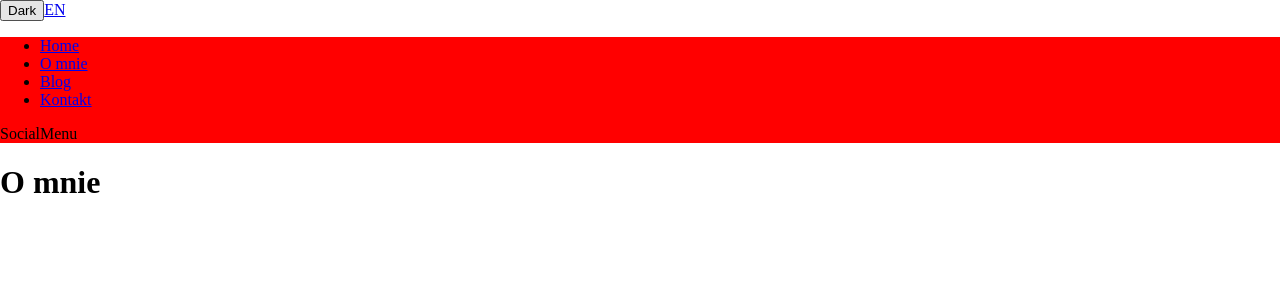
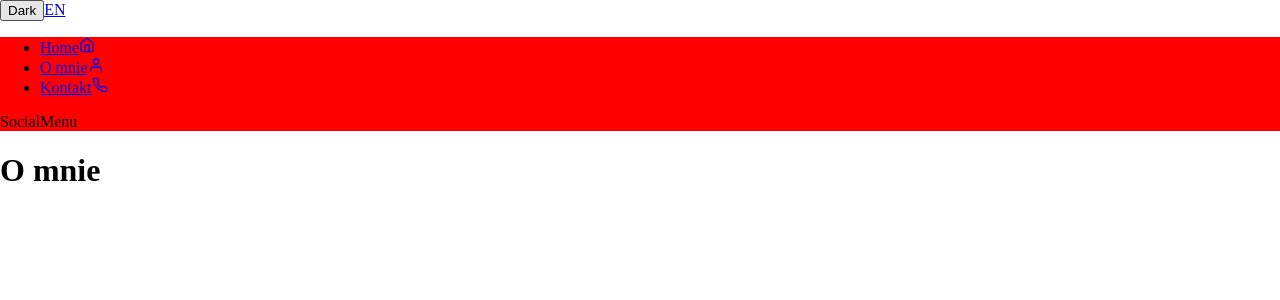
Before and after one commit to wooqash/resume, a Next.js app: page /o-mnie in a window 1280 px wide. Shown: the top 300 px of the page. Built offline with nearby package versions, Linux system fonts and the light colour scheme.

Commit message:
feat(main-menu): extended main-menu link by optional icon

```diff
--- a/components/Navbar/MainMenu.tsx
+++ b/components/Navbar/MainMenu.tsx
@@ -2,24 +2,29 @@ import { DEFAULT_LABELS } from "../../constants";
 import { useLangContext } from "context/lang.context";
 import Link from "next/link";
 import { ILink } from "@/types/link";
-import { isILinkArr } from "helpers/type-guards.helpers";
+import { isIMenuLinkArr } from "helpers/type-guards.helpers";
+import { IMenuLink } from "@/types/menu-link";
+import Icon from "../Icon";
 
 type MainMenuProps = {};
 
 const MainMenu: React.FC<MainMenuProps> = () => {
   const { lang } = useLangContext();
   const mList = DEFAULT_LABELS[lang].mainMenu;
-  const menuList = isILinkArr(mList) ? mList : null;
+  const menuList = isIMenuLinkArr(mList) ? mList : null;
 
   return (
     <>
       {menuList && (
         <ul>
-          {menuList.map((link: ILink) => {
+          {menuList.map((link: IMenuLink) => {
             return (
               <li key={`${link.label}_${link.id}`}>
                 <Link href={link.url} locale={lang}>
-                  <a>{link.label}</a>
+                  <a>
+                    {link.label}
+                    {link.icon && <Icon type={link.icon} />}
+                  </a>
                 </Link>
               </li>
             );
--- a/constants.ts
+++ b/constants.ts
@@ -1,12 +1,13 @@
 import { ISeo } from "types/seo";
-import { ILink } from "./types/link";
+import { IconType } from "./types/icon";
+import { IMenuLink } from "./types/menu-link";
 
 interface ITranslations {
   [localization: string]: { [key: string]: ISeo } | { [key: string]: string };
 }
 
 interface IGlobalData {
-  [localization: string]: { [key: string]: string | ILink[] };
+  [localization: string]: { [key: string]: string | IMenuLink[] };
 }
 
 export const DEFAULT_LABELS: IGlobalData = {
@@ -17,21 +18,24 @@ export const DEFAULT_LABELS: IGlobalData = {
         label: "Home",
         url: "/",
         newTab: false,
+        icon: IconType.HOME,
       },
       {
         label: "O mnie",
         url: "/o-mnie",
         newTab: false,
+        icon: IconType.ABOUT,
       },
-      {
-        label: "Blog",
-        url: "/blog",
-        newTab: false,
-      },
+      // {
+      //   label: "Blog",
+      //   url: "/blog",
+      //   newTab: false,
+      // },
       {
         label: "Kontakt",
         url: "/kontakt",
         newTab: false,
+        icon: IconType.CONTACT,
       },
     ],
   },
@@ -42,16 +46,19 @@ export const DEFAULT_LABELS: IGlobalData = {
         label: "Home",
         url: "/",
         newTab: false,
+        icon: IconType.HOME,
       },
       {
         label: "About me",
         url: "/about",
         newTab: false,
+        icon: IconType.ABOUT,
       },
       {
         label: "Contact",
         url: "/contact",
         newTab: false,
+        icon: IconType.CONTACT,
       },
     ],
   },
--- a/helpers/type-guards.helpers.ts
+++ b/helpers/type-guards.helpers.ts
@@ -1,6 +1,6 @@
-import { ILink } from "@/types/link";
+import { IMenuLink } from "@/types/menu-link";
 
-export const isILinkArr = (list: any): list is ILink[] => {
+export const isIMenuLinkArr = (list: any): list is IMenuLink[] => {
   return (
     list.length > 0 &&
     typeof list[0].label === "string" &&
```
